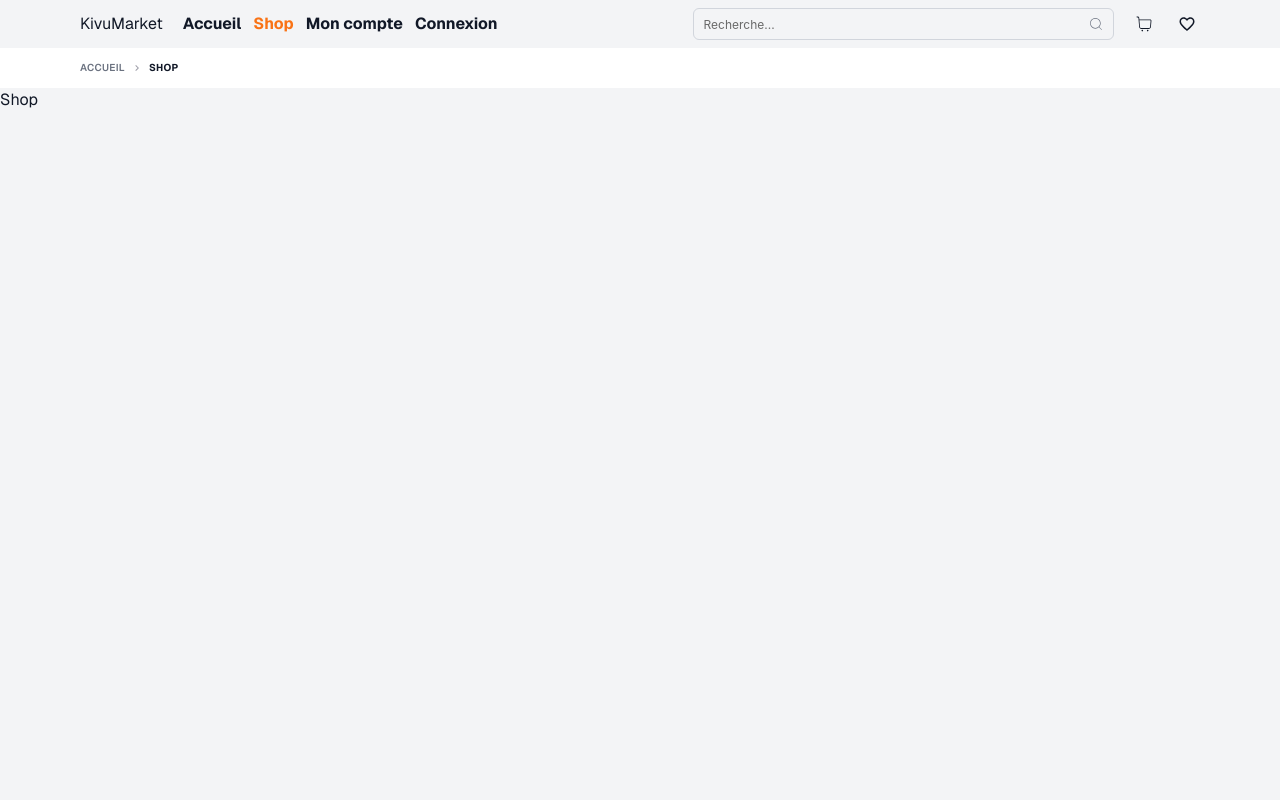
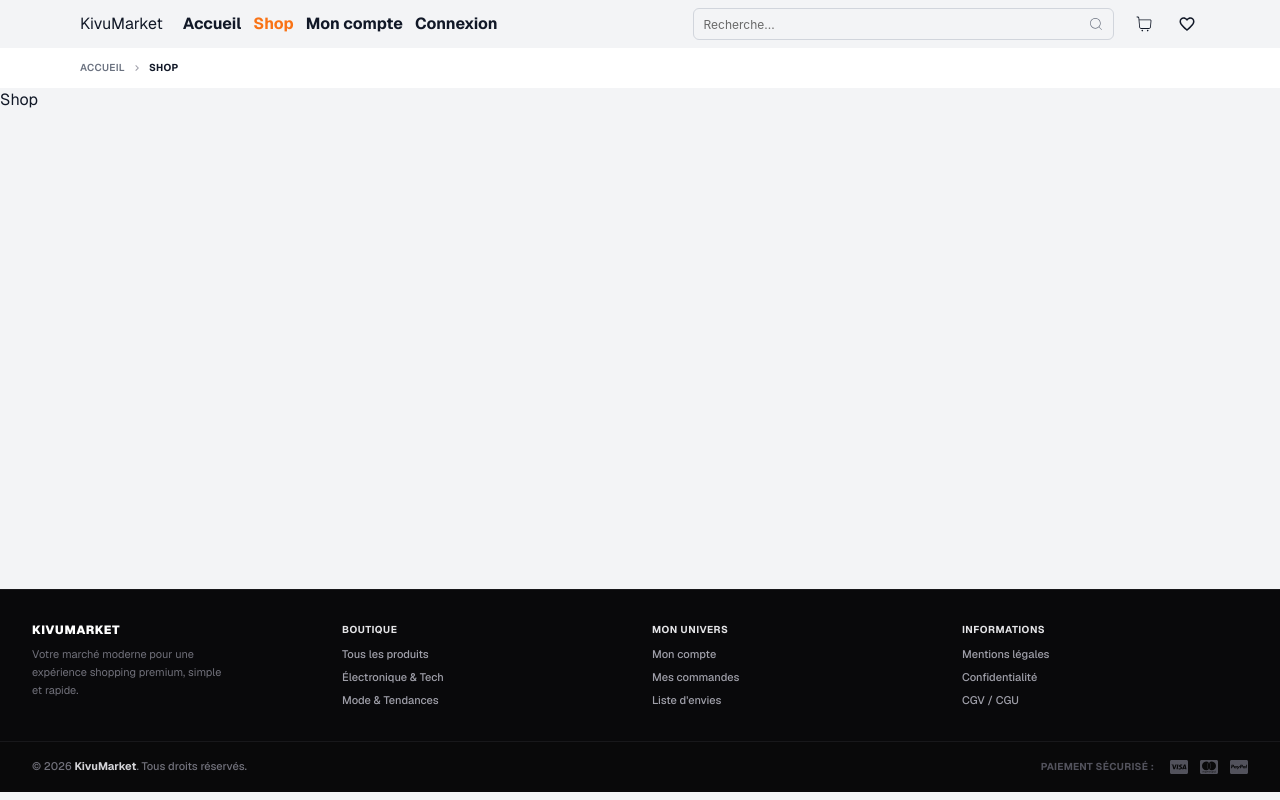
Before and after one commit to ArseneBengehya/E-commerce, a Next.js app: page /shop in a window 1280 px wide. Built offline with nearby package versions, Linux system fonts and the light colour scheme.

Commit message:
ajout du footer

```diff
--- a/app/(client)/layout.tsx
+++ b/app/(client)/layout.tsx
@@ -18,6 +18,7 @@
       </main>
 
       {/* <Footer /> */}
+      <Footer/>
     </div>
   </div>
 );
--- a/app/components/Footer.tsx
+++ b/app/components/Footer.tsx
@@ -1,9 +1,101 @@
-import React from 'react'
+import { AppName } from "../utils";
+import Link from "next/link";
+import { FaCcVisa, FaCcMastercard, FaCcPaypal } from "react-icons/fa";
 
 const Footer = () => {
+  const currentYear = new Date().getFullYear();
+
   return (
-    <div className='mt-1 bg-black h-auto text-white'>Footer</div>
-  )
-}
+    <footer className="w-full bg-zinc-950 text-zinc-400 text-[11px] border-t border-zinc-800/50">
+      {/* SECTION SUPÉRIEURE : GRILLE DE LIENS */}
+      <div className="max-w-7xl mx-auto px-4 sm:px-6 lg:px-8 py-8 grid grid-cols-2 md:grid-cols-4 gap-6">
 
-export default Footer
+        {/* COLONNE 1 : À PROPOS / MARQUE */}
+        <div className="space-y-2">
+          <h3 className="text-white font-black tracking-wider uppercase text-xs">
+            {AppName}
+          </h3>
+          <p className="leading-relaxed text-zinc-500 max-w-[200px]">
+            Votre marché moderne pour une expérience shopping premium, simple et rapide.
+          </p>
+        </div>
+
+        {/* COLONNE 2 : BOUTIQUE */}
+        <div className="space-y-2">
+          <h4 className="text-zinc-200 font-bold uppercase tracking-wider text-[10px]">
+            Boutique
+          </h4>
+          <ul className="space-y-1.5 font-medium">
+            <li>
+              <Link href="/shop" className="hover:text-primary transition-colors">Tous les produits</Link>
+            </li>
+            <li>
+              <Link href="/shop?cat=tech" className="hover:text-primary transition-colors">Électronique & Tech</Link>
+            </li>
+            <li>
+              <Link href="/shop?cat=mode" className="hover:text-primary transition-colors">Mode & Tendances</Link>
+            </li>
+          </ul>
+        </div>
+
+        {/* COLONNE 3 : COMPTE & SUPPORT */}
+        <div className="space-y-2">
+          <h4 className="text-zinc-200 font-bold uppercase tracking-wider text-[10px]">
+            Mon Univers
+          </h4>
+          <ul className="space-y-1.5 font-medium">
+            <li>
+              <Link href="/profil" className="hover:text-primary transition-colors">Mon compte</Link>
+            </li>
+            <li>
+              <Link href="/profil/orders" className="hover:text-primary transition-colors">Mes commandes</Link>
+            </li>
+            <li>
+              <Link href="/favorite" className="hover:text-primary transition-colors">Liste d'envies</Link>
+            </li>
+          </ul>
+        </div>
+
+        {/* COLONNE 4 : LÉGAL */}
+        <div className="space-y-2">
+          <h4 className="text-zinc-200 font-bold uppercase tracking-wider text-[10px]">
+            Informations
+          </h4>
+          <ul className="space-y-1.5 font-medium">
+            <li>
+              <Link href="/legal" className="hover:text-primary transition-colors">Mentions légales</Link>
+            </li>
+            <li>
+              <Link href="/privacy" className="hover:text-primary transition-colors">Confidentialité</Link>
+            </li>
+            <li>
+              <Link href="/conditions" className="hover:text-primary transition-colors">CGV / CGU</Link>
+            </li>
+          </ul>
+        </div>
+      </div>
+
+      {/* SECTION INFÉRIEURE : COPYRIGHT & PAIEMENTS */}
+      <div className="border-t border-zinc-900 bg-zinc-950/80 py-4 px-4 sm:px-6 lg:px-8">
+        <div className="max-w-7xl mx-auto flex flex-col sm:flex-row items-center justify-between gap-3 text-zinc-500 font-medium">
+
+          {/* Copyright */}
+          <div>
+            © {currentYear} <span className="text-zinc-300 font-bold">{AppName}</span>. Tous droits réservés.
+          </div>
+
+          {/* Modes de paiement factices (Parfait pour rassurer l'acheteur) */}
+          <div className="flex items-center gap-3 text-zinc-600 dark:text-zinc-500">
+            <span className="text-[10px] uppercase tracking-wide font-bold mr-1">Paiement sécurisé :</span>
+            <FaCcVisa size={18} className="hover:text-zinc-400 transition-colors" />
+            <FaCcMastercard size={18} className="hover:text-zinc-400 transition-colors" />
+            <FaCcPaypal size={18} className="hover:text-zinc-400 transition-colors" />
+          </div>
+
+        </div>
+      </div>
+    </footer>
+  );
+};
+
+export default Footer;
```
